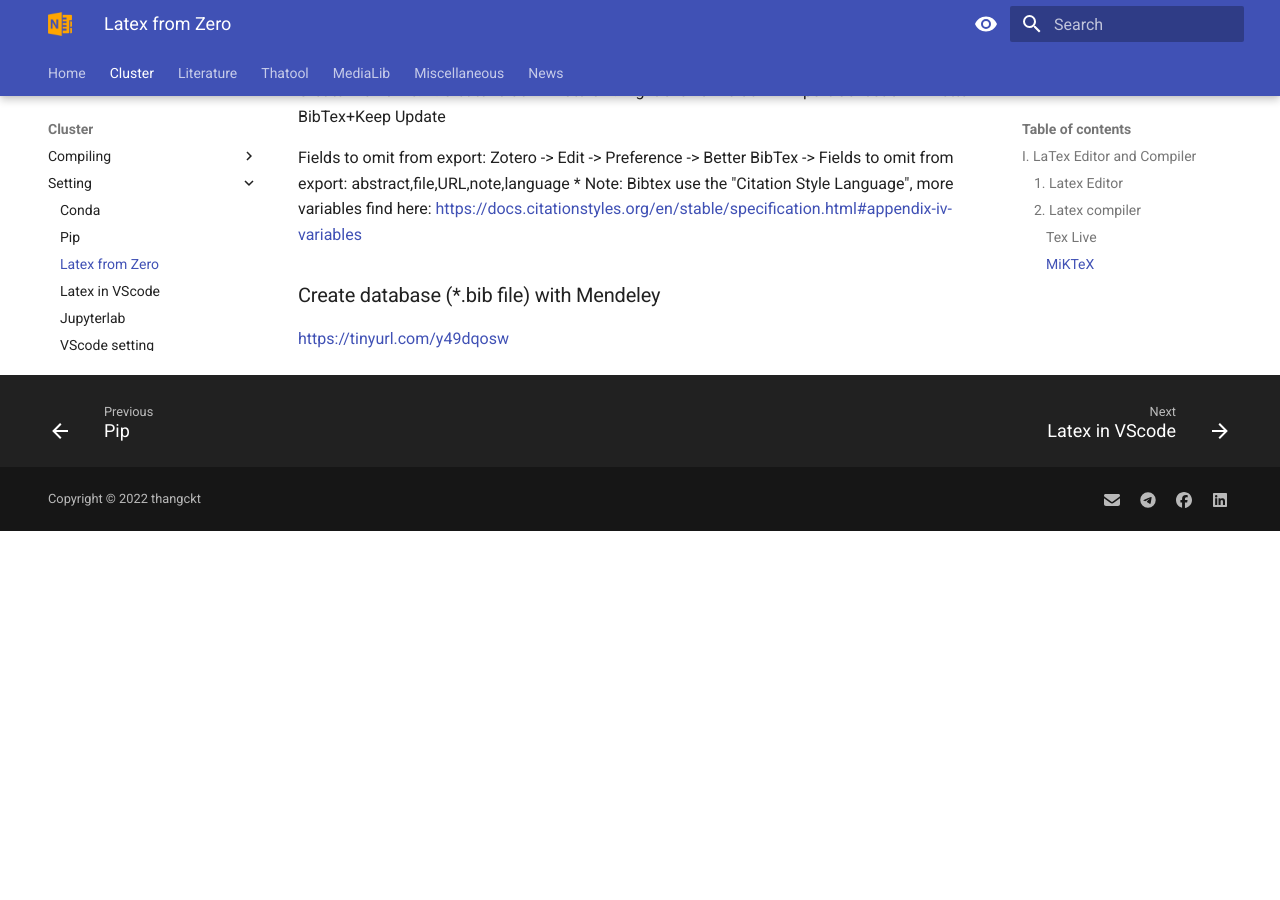
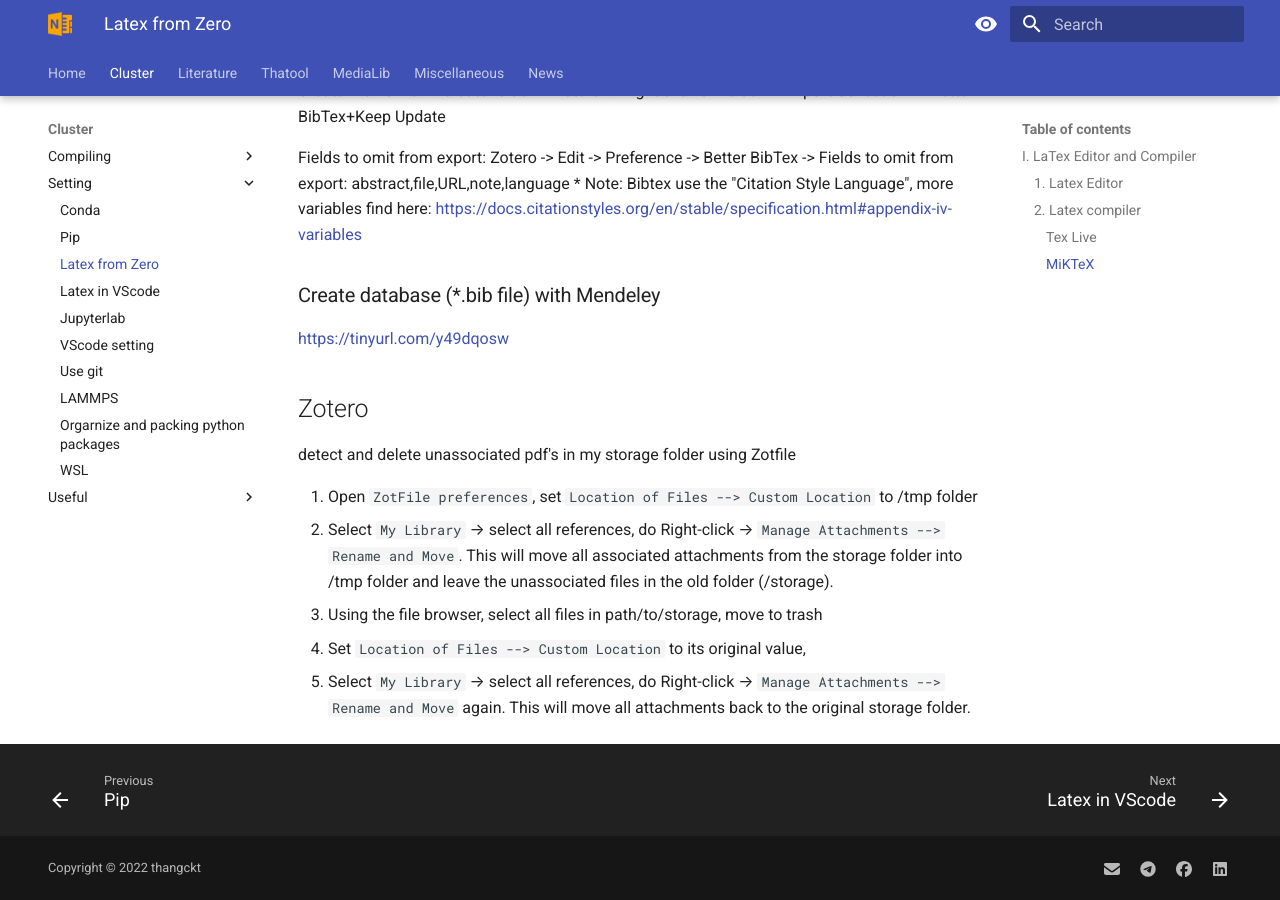
Before and after one commit to thangckt/thangckt.github.io, an MkDocs documentation site: the page built from docs/cluster/appSetting/Latex_TexStudio.md, in a window 1280 px wide and 900 px high, scrolled down 5051 px. Built offline with MkDocs 1.6.1 and Material for MkDocs 9.7.7, drawn with Linux system fonts in a browser that asks for light colours; the version menu is left out; before the commit the page ends 5582 px from its top, so only the background shows below that.

Commit message:
Update Latex_TexStudio.md

```diff
--- a/docs/cluster/appSetting/Latex_TexStudio.md
+++ b/docs/cluster/appSetting/Latex_TexStudio.md
@@ -196,3 +196,13 @@
 ### Create database (*.bib file) with Mendeley
 
 https://tinyurl.com/y49dqosw
+
+
+## Zotero
+detect and delete unassociated pdf's in my storage folder using Zotfile
+
+1. Open `ZotFile preferences`, set `Location of Files --> Custom Location` to /tmp folder
+2. Select `My Library` --> select all references, do Right-click --> `Manage Attachments --> Rename and Move`. This will move all associated attachments from the storage folder into /tmp folder and leave the unassociated files in the old folder (/storage).
+3. Using the file browser, select all files in path/to/storage, move to trash
+4. Set `Location of Files --> Custom Location` to its original value,
+6. Select `My Library` --> select all references, do Right-click --> `Manage Attachments --> Rename and Move` again. This will move all attachments back to the original storage folder.
```
